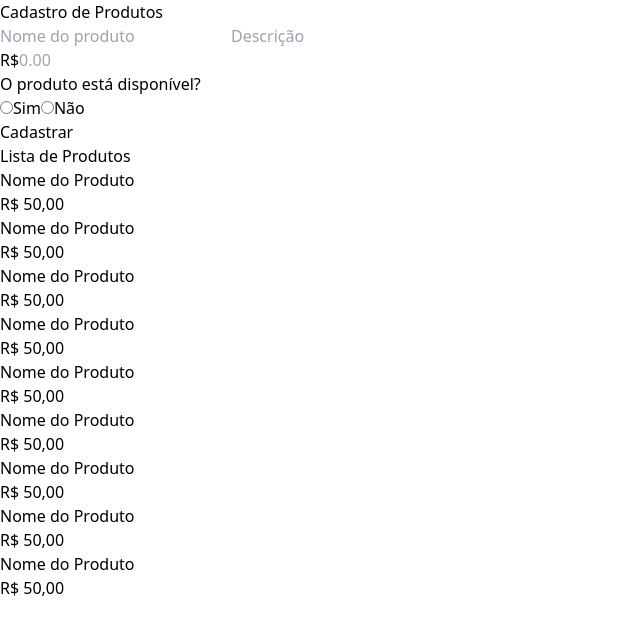
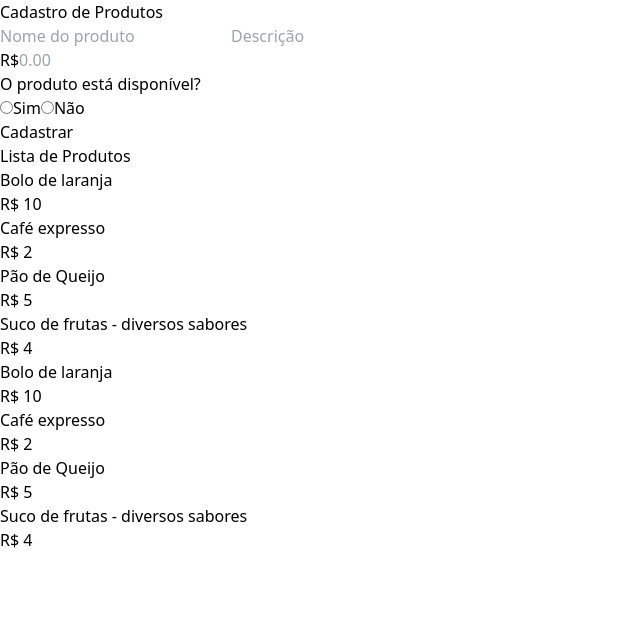
Before and after one commit to rebecaaras/cadastro-produtos-react, a React (Vite) app: page / in a window 1280 px wide. Shown: the top 634 px of the page, without its empty margins (0-640 px from the left). Built offline with nearby package versions, Linux system fonts and the light colour scheme.

Commit message:
new: Torna o componente Product reutilizável e ajusta estilos para que ProductsList seja rolável (scrollable)

```diff
--- a/src/components/Product.jsx
+++ b/src/components/Product.jsx
@@ -1,8 +1,9 @@
-export default function Product(){
+export default function Product(props){
+    const {name, price, description, isAvailable} = props
     return(
         <div className="flex  flex-row justify-between mt-1 w-full py-2 px-2 bg-[#ced8e3] rounded-md sm:text-sm">
-            <h3>Nome do Produto</h3>
-            <span>R$ 50,00</span>
+            <h3>{name}</h3>
+            <span>R$ {price}</span>
         </div>
     )
 }
--- a/src/components/ProductsList.jsx
+++ b/src/components/ProductsList.jsx
@@ -1,21 +1,60 @@
 import Product from "./Product";
 
 export default function ProductsList() {
-    return (
-        <div className="space-y-5 w-[80vw] h-96">
-            <h3 className="font-bold w-full text-center">Lista de Produtos</h3>
-            <ul>
-                <Product/>
-                <Product/>
-                <Product/>
-                <Product/>
-                <Product/>
-                <Product/>
-                <Product/>
-                <Product/>
-                <Product/>
-            </ul>
+  return (
+    <div className="space-y-5 w-[80vw] h-96">
+      <h3 className="font-bold w-full text-center">Lista de Produtos</h3>
+      <ul className="flex overflow-y-auto flex-wrap max-h-[80%]">
+        <Product
+          name="Bolo de laranja"
+          price="10"
+          description=""
+          isAvailable="true"
+        />
+        <Product
+          name="Café expresso"
+          price="2"
+          description=""
+          isAvailable="true"
+        />
+        <Product
+          name="Pão de Queijo"
+          price="5"
+          description=""
+          isAvailable="true"
+        />
+        <Product
+          name="Suco de frutas - diversos sabores"
+          price="4"
+          description="Manga, laranja, acerola, cajá, limão"
+          isAvailable="true"
+        />
+        <Product
+          name="Bolo de laranja"
+          price="10"
+          description=""
+          isAvailable="true"
+        />
+        <Product
+          name="Café expresso"
+          price="2"
+          description=""
+          isAvailable="true"
+        />
+        <Product
+          name="Pão de Queijo"
+          price="5"
+          description=""
+          isAvailable="true"
+        />
+        <Product
+          name="Suco de frutas - diversos sabores"
+          price="4"
+          description="Manga, laranja, acerola, cajá, limão"
+          isAvailable="true"
+        />
 
-        </div>
-    )
+      </ul>
+    </div>
+  );
 }
```
